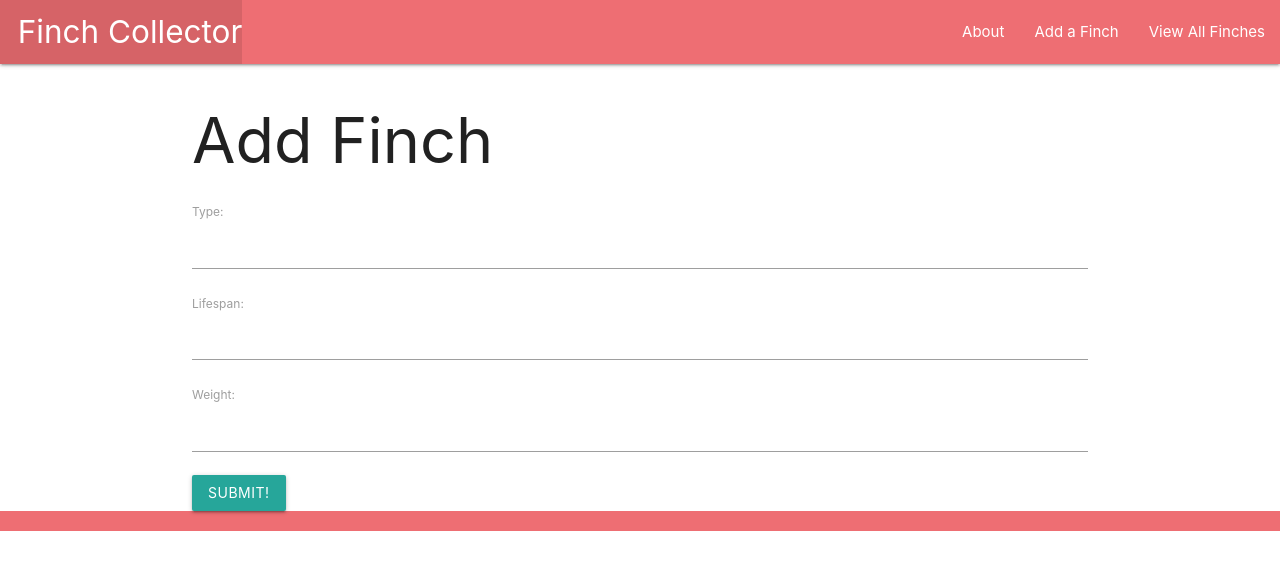
After one commit to tworem23/finchcollector, a Django app: page /finches/create/ in a window 1280 px wide. The commit adds this page. Shown: the top 570 px of the page. Run offline with Django 5.2, Linux system fonts and the light colour scheme.

Commit message:
Lab part 3

```diff
--- a/main_app/models.py
+++ b/main_app/models.py
@@ -1,4 +1,6 @@
+from typing import Any
 from django.db import models
+from django.urls import reverse
 
 # Create your models here.
 class Finch(models.Model):
@@ -8,3 +10,6 @@ class Finch(models.Model):
 
     def __str__(self):
         return f'{self.type} ({self.id})'
+
+    def get_absolute_url(self):
+        return reverse('detail', kwargs={'finch_id': self.id})
--- a/main_app/templates/base.html
+++ b/main_app/templates/base.html
@@ -19,6 +19,7 @@
         </ul>
         <ul class="right">
           <li><a href="/about">About</a></li>
+          <li><a href="{% url 'finches_create' %}">Add a Finch</a></li>
           <li><a href="/finches">View All Finches</a></li>
         </ul>
       </div>
--- a/main_app/templates/finches/detail.html
+++ b/main_app/templates/finches/detail.html
@@ -9,6 +9,10 @@
       <p>Lifespan: {{ finch.lifespan }}</p>
       <p>Weight: {{ finch.weight }}</p>
     </div>
+    <div class="card-action">
+      <a href="{% url 'finches_update' finch.id %}">Edit</a>
+      <a href="{% url 'finches_delete' finch.id %}">Delete</a>
+    </div>
   </div>
 
 {% endblock %}
--- /dev/null
+++ b/main_app/templates/main_app/finch_form.html
@@ -0,0 +1,26 @@
+{% extends 'base.html' %}
+{% block content %}
+
+{% if object %}
+  <h1>Edit <span class ="red-text">{{object.type}}</span></h1>
+
+  <form action="" method="POST">
+      {% csrf_token %}
+      <table>
+        {{ form.as_p }}
+      </table>
+      <input type="submit" value="Submit!" class="btn">
+  </form>
+{% else %}
+  <h1>Add Finch</h1>
+
+  <form action="" method="POST">
+    {% csrf_token %}
+    <table>
+      {{ form.as_p }}
+    </table>
+    <input type="submit" value="Submit!" class="btn">
+</form>
+{% endif %}
+
+{% endblock %}
--- a/main_app/urls.py
+++ b/main_app/urls.py
@@ -5,5 +5,8 @@ urlpatterns =[
     path('', views.home, name='home'),
     path('about/', views.about, name='about'),
     path('finches/', views.finches_index, name='index'),
-    path('finches/<int:finch_id>/', views.finches_detail, name="detail")
+    path('finches/<int:finch_id>/', views.finches_detail, name="detail"),
+    path('finches/create/', views.FinchCreate.as_view(), name='finches_create'),
+    path('finches/<int:pk>/update/', views.FinchUpdate.as_view(), name='finches_update'),
+    path('finches/<int:pk>/delete/', views.FinchDelete.as_view(), name='finches_delete'),
 ]
--- a/main_app/views.py
+++ b/main_app/views.py
@@ -1,4 +1,5 @@
 from django.shortcuts import render
+from django.views.generic.edit import CreateView, UpdateView, DeleteView
 from .models import Finch
 
 # Create your views here.
@@ -19,3 +20,15 @@ def finches_detail(request, finch_id):
   return render(request, 'finches/detail.html', {
     'finch': finch
   })
+
+class FinchCreate(CreateView):
+    model = Finch
+    fields = '__all__'
+
+class FinchUpdate(UpdateView):
+    model = Finch
+    fields = ['lifespan', 'weight']
+
+class FinchDelete(DeleteView):
+    model = Finch
+    success_url = '/finches'
```
Also changed, not shown: main_app/templates/main_app/finch_confirm_delete.html (added, +12 -0 lines).
